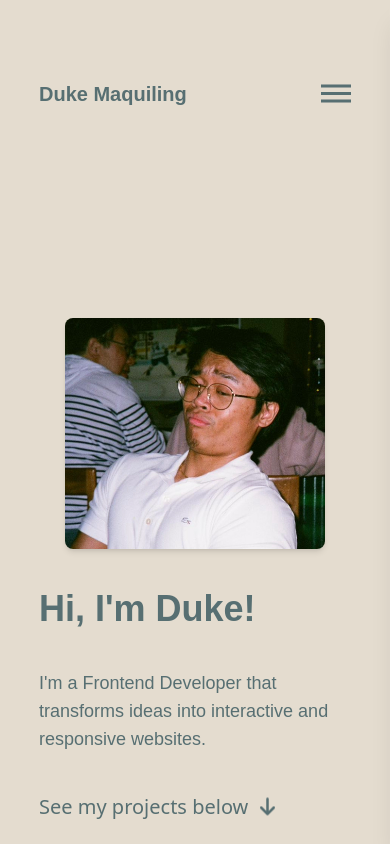
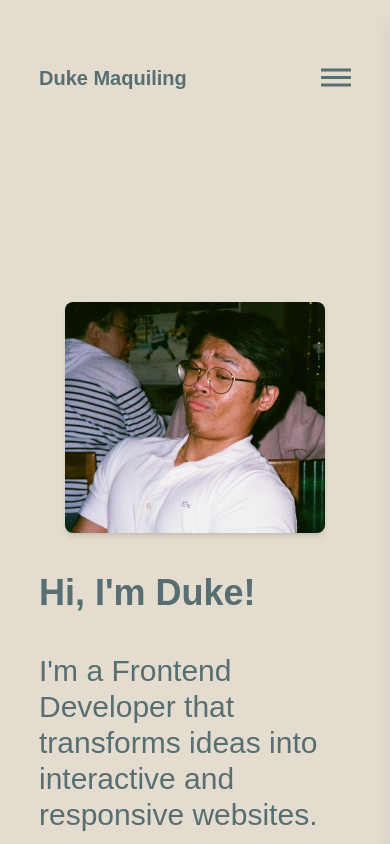
Before and after one commit to DukeM23/duke-portfolio-website, a React (Vite) app: page / in a window 390 px wide. Shown: the top 844 px of the page. Built offline with nearby package versions, Linux system fonts and the light colour scheme.

Commit message:
Updated any responsive issues

```diff
--- a/src/components/AboutMe/AboutMe.tsx
+++ b/src/components/AboutMe/AboutMe.tsx
@@ -25,7 +25,7 @@ export default function AboutMe() {
               say thank you!
             </p>
             <div className="block md:hidden w-2/3 mx-auto">
-              <div className="relative rounded-lg overflow-hidden w-fit mx-auto">
+              <div className="relative shadow-lg rounded-lg overflow-hidden w-fit mx-auto">
                 <div className="absolute flex items-center justify-center h-full w-full bg-secondary-100 transition-opacity duration-500 ease-in-out opacity-0 hover:opacity-90">
                   <p className="mistake text-center text-white">
                     This t-shirt made me a crazy poor asian.
@@ -39,16 +39,18 @@ export default function AboutMe() {
               </div>
             </div>
             <p>
-              Aside from sitting in front of a computer, I cook and lift on my
-              free time. Recently hit 225 by the way 😏.
+              When I'm not looking at my code asking <i>"Why does this work?"</i>, I'm usually either cooking and weightlifting on my
+              free time.
             </p>
           </div>
           <div className="hidden lg:block my-10">
             <p>Some tools and technologies I've been using are:</p>
             <div className="flex flex-wrap gap-x-3 gap-y-2 my-5">
-              {technologies.map((technology: string, idx) => (
-                <Technology key={idx} technology={technology} />
-              ))}
+              {
+                technologies.map((technology: string, idx) => (
+                  <Technology key={idx} technology={technology} />
+                ))
+              }
             </div>
           </div>
         </section>
--- a/src/components/Intro/Intro.tsx
+++ b/src/components/Intro/Intro.tsx
@@ -6,26 +6,21 @@ export default function Intro() {
     return (
       <div
         id="intro"
-        className="py-52 sm:grid grid-cols-1 md:grid-cols-2 gap-x-10"
+        className="py-52 sm:grid grid-cols-1 md:grid-cols-2 gap-x-6"
       >
         <div className="my-auto">
-          <section className="flex flex-col space-y-10 text-secondary-200">
+          <section className="grid grid-cols-1 space-y-10 text-secondary-200">
             <img
               src={DukeHeadshot}
               alt="A picture of Duke"
               className="block md:hidden rounded-lg shadow-md w-5/6 mx-auto"
             />
             <h1>Hi, I'm Duke!</h1>
-            <div className="text-3xl flex flex-col space-y-5">
-              <p>
-                I'm a Frontend Developer that transforms ideas into interactive
-                and responsive websites.
-              </p>
-            </div>
-            <span
-              id="project-link"
-              className="text-xl sm:text-2xl inline-block"
-            >
+            <p className="text-3xl">
+              I'm a Frontend Developer that transforms ideas into interactive
+              and responsive websites.
+            </p>
+            <span id="project-link" className="text-xl sm:text-2xl">
               <a
                 href="#projects"
                 className="transition-colors duration-500 underline decoration-transparent ease-in-out hover:decoration-secondary-200 hover:underline hover:underline-offset-4"
--- a/src/components/Navbars/Footer.tsx
+++ b/src/components/Navbars/Footer.tsx
@@ -1,7 +1,7 @@
 export default function Footer() {
     return (
       <footer className="pb-5 font-roboto text-secondary-200 text-xl">
-        <ul className="flex space-x-5">
+        <ul className="flex gap-x-5">
           <li>
             <a href="#home">Home</a>
           </li>
--- a/src/components/Navbars/Menu.tsx
+++ b/src/components/Navbars/Menu.tsx
@@ -3,12 +3,12 @@ import SideBar from "./SideBar";
 export default function Menu() {
 
     return (
-      <nav className="pt-20">
+      <nav className="pt-16">
         <div className="block sm:hidden">
           <SideBar />
         </div>
         <div className="hidden sm:flex flex-wrap justify-between gap-x-10 sm:gap-y-8 items-center nav-link">
-          <a href="/">
+          <a href="#intro">
             <h3
               id="home"
               className="text-secondary-200 font-semibold text-4xl "
@@ -27,13 +27,13 @@ export default function Menu() {
               href="#about-me"
               className="my-auto transition-colors duration-500 underline decoration-transparent ease-in-out hover:decoration-secondary-200 hover:underline hover:underline-offset-3"
             >
-              About Me
+              Projects
             </a>
             <a
               href="#projects"
               className="my-auto transition-colors duration-500 underline decoration-transparent ease-in-out hover:decoration-secondary-200 hover:underline hover:underline-offset-3"
             >
-              Projects
+              About Me
             </a>
             <a
               href="#contact"
--- a/src/components/Navbars/SideBar.tsx
+++ b/src/components/Navbars/SideBar.tsx
@@ -64,16 +64,19 @@ export default function SideBar() {
               </svg>
             </div>
             <div className="flex flex-col gap-5 mt-6 ml-5 text-secondary-200">
-              <a onClick={() => setShowSidebar(!showSidebar)} href="/">
-                My Work
+              <a onClick={() => setShowSidebar(!showSidebar)} href="#intro">
+                Home
               </a>
-              <a onClick={() => setShowSidebar(!showSidebar)} href="/myart">
-                My Art
+              <a onClick={() => setShowSidebar(!showSidebar)} href="#projects">
+                Projects
               </a>
-              <a onClick={() => setShowSidebar(!showSidebar)} href="/about">
-                About
+              <a onClick={() => setShowSidebar(!showSidebar)} href="#about-me">
+                About Me
               </a>
-              <a
+              <a onClick={() => setShowSidebar(!showSidebar)} href="#contact">
+                Contact
+              </a>
+              {/* <a
                 // alt="alt text"
                 download
                 target="_blank"
@@ -81,7 +84,7 @@ export default function SideBar() {
                 href="/Resume - Mikaela Maquiling.pdf"
               >
                 Resume
-              </a>
+              </a> */}
             </div>
           </div>
         </div>
--- a/src/index.css
+++ b/src/index.css
@@ -49,7 +49,7 @@
         @apply mx-auto w-4/5 2xl:w-3/5
     }
 
-    .mistake {
+    /* .mistake {
         @apply text-base sm:text-2xl
-    }
+    } */
 }
--- a/tailwind.config.js
+++ b/tailwind.config.js
@@ -24,11 +24,11 @@ export default {
           "100%": { transform: "translateY(2rem)" },
         },
         "float-1": {
-          "0%": { transform: "translateY(0)" },
-          // "25%": { transform: "translateY(5px)" },
+          "0%": { transform: "translateY(-5%)" },
           "50%": { transform: "translateY(10%)" },
-          // "75%": { transform: "translateY(-5px)" },
-          "100%": { transform: "translateY(0)" },
+          // "50%": { transform: "translateY(-5%)" },
+          // "66%": { transform: "translateY(10%)" },
+          "100%": { transform: "translateY(-5%)" },
         },
       },
       animation: {
```
